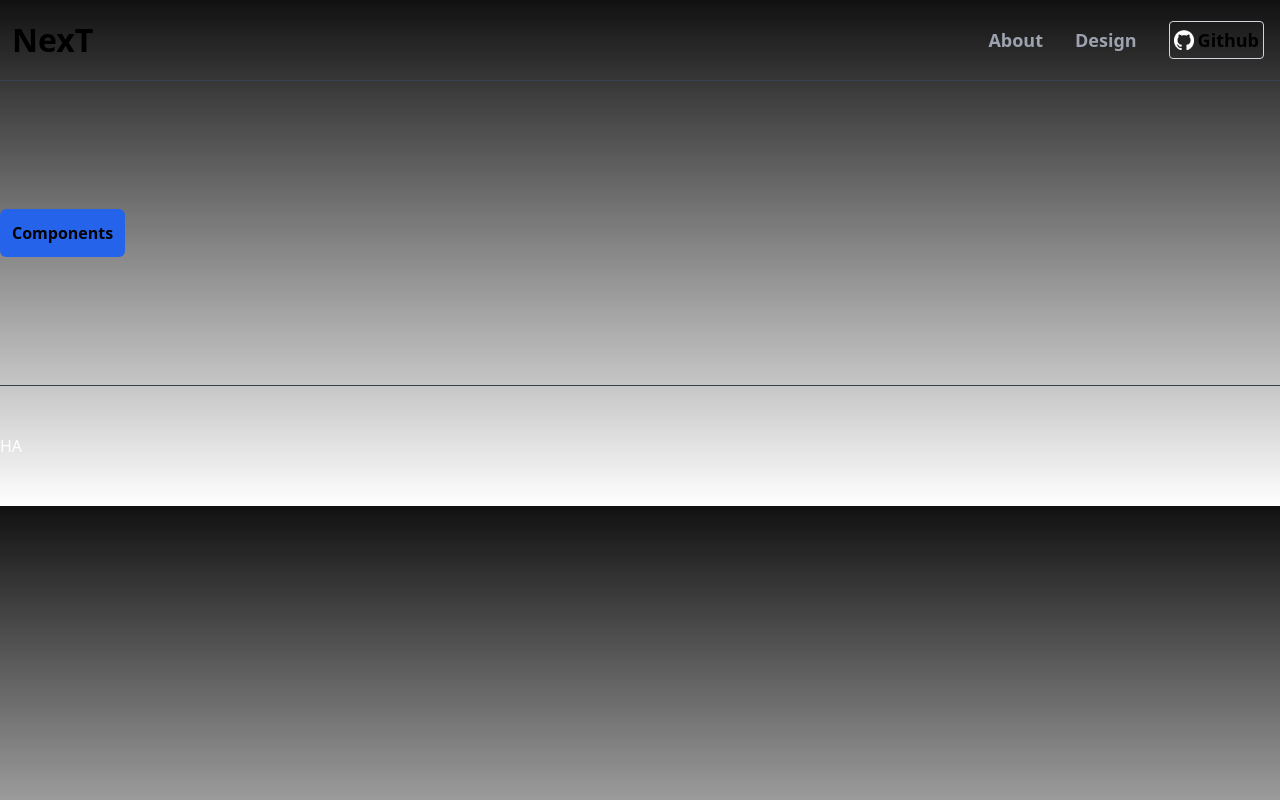
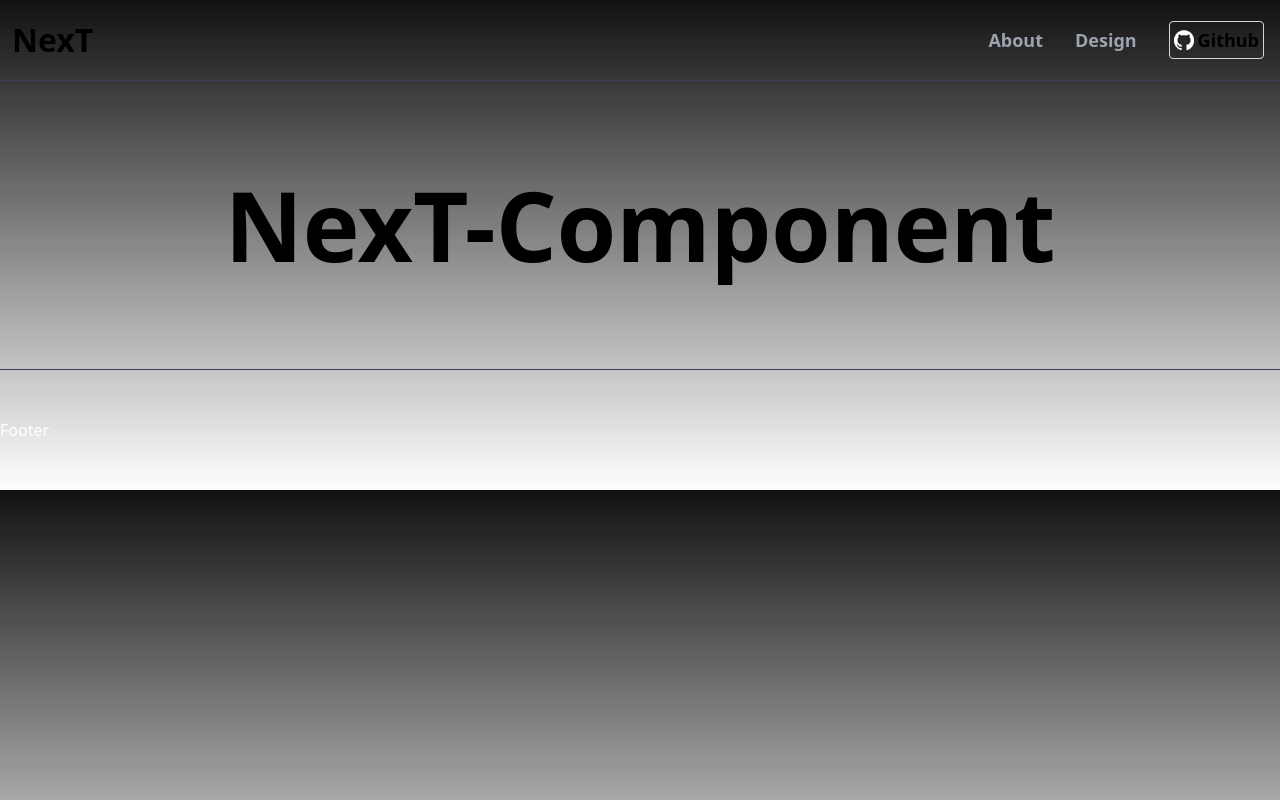
Before and after one commit to justizha/NucleousUI, a Next.js app: page / in a window 1280 px wide. Built offline with nearby package versions, Linux system fonts and the light colour scheme.

Commit message:
sections update

```diff
--- a/src/app/layout.jsx
+++ b/src/app/layout.jsx
@@ -19,7 +19,7 @@ export default function RootLayout({ children }) {
           {children}
         </main>
         <footer className='w-full py-12 border-t border-gray-700'>
-          <h1 className='text-white'>HA</h1>
+          <h1 className='text-white'>Footer</h1>
         </footer>
       </body>
     </html>
--- a/src/app/page.jsx
+++ b/src/app/page.jsx
@@ -1,11 +1,8 @@
-
+import Hero from "./sections/Hero"
 export default function Home() {
   return (
-    <section className="relative max-w-7xl py-32 mx-auto">
-      <button className="p-3 bg-blue-600 rounded-md font-semibold hover:bg-blue-800 duration-150">
-        Components
-      </button>
-
-    </section>
+    <>
+      <Hero />
+    </>
   )
 }
--- /dev/null
+++ b/src/app/sections/Hero.jsx
@@ -0,0 +1,9 @@
+export default function Hero() {
+    return (
+        <section className="relative max-w-7xl py-24 mx-auto">
+            <div className="flex justify-center mx-auto">
+                <h1 className="font-black text-8xl">NexT-Component</h1>
+            </div>
+        </section>
+    )
+}
```
